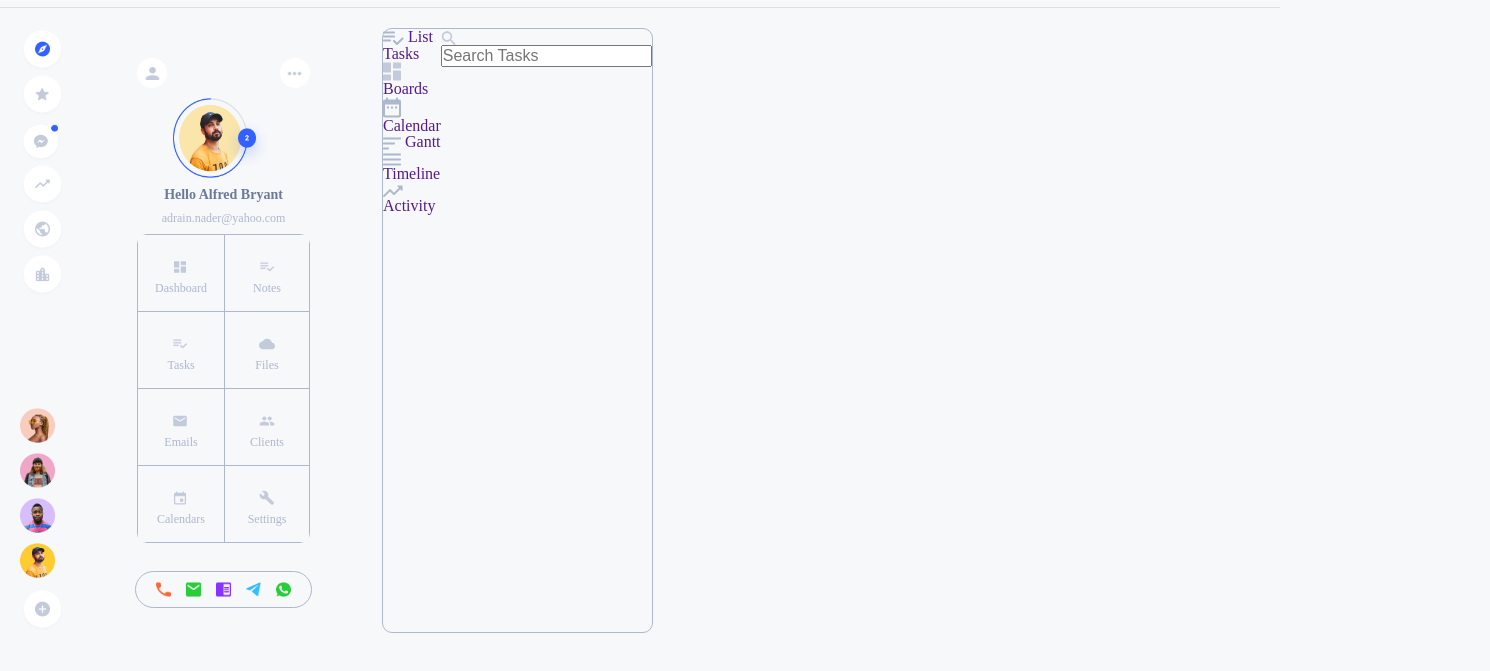
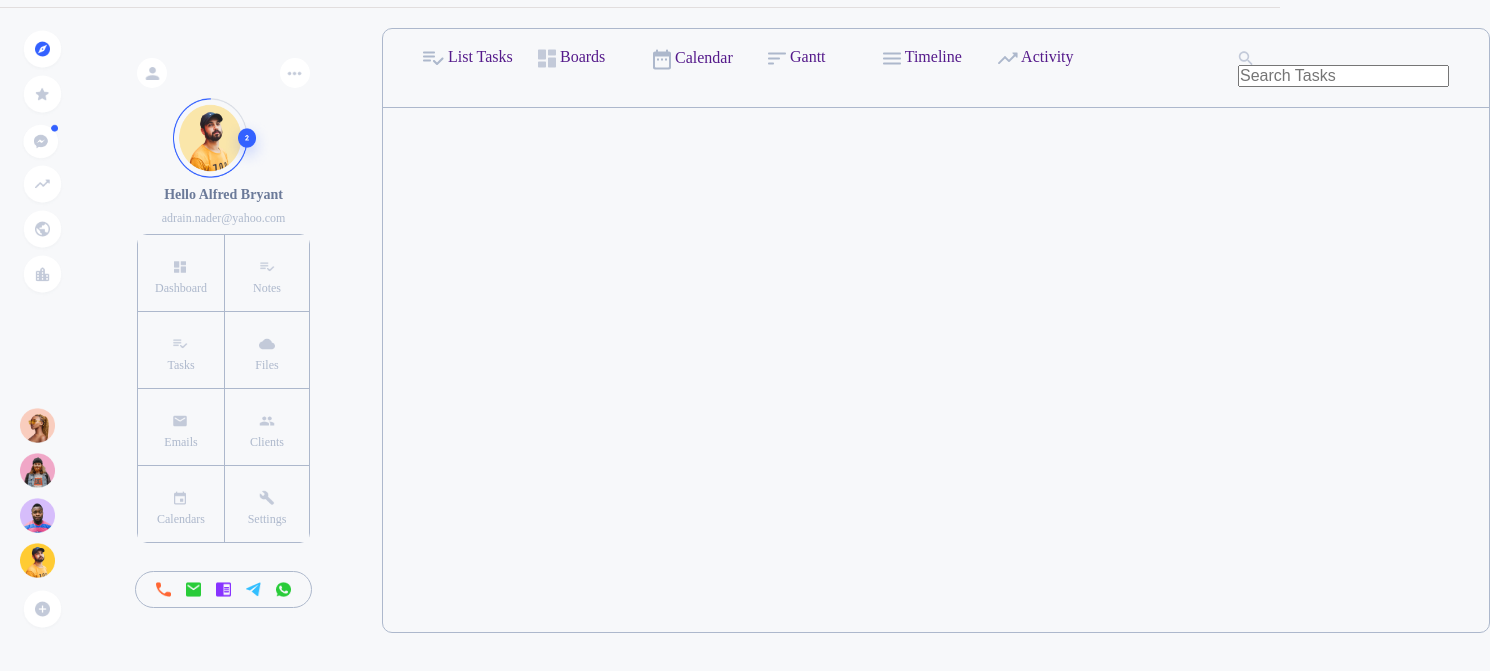
Before and after one commit to Nigar-21/figma-dashboard, a plain HTML site: page index.html in a window 1280 px wide. Shown: the part 73-744 px from the top of the page, 1490 px wide, since content can reach past the window. Drawn offline with Linux system fonts and the light colour scheme.

Commit message:
README.md created

```diff
--- a/assets/scss/layout/_content.scss
+++ b/assets/scss/layout/_content.scss
@@ -133,9 +133,27 @@
     .home{
         border: rgba(173, 184, 204, 1) 1px solid;
         border-radius: 10px;
+
         .header{
             display: flex;
-            justify-content: ;
+            justify-content:space-between ;
+            flex-direction: row;
+            border-bottom:rgba(173, 184, 204, 1) 1px solid ;
+            gap: 150px;
+            padding: 20px 40px;
+        .links{
+            display: flex;
+            gap: 25px;
+
+            a{
+                display: inline-block;
+                min-width: 90px;
+                img{
+                    display: inline-block;
+                }
+
+            }
+        }
         }
     }
   }
```
Also changed, not shown: assets/images/To Do Board – 1600.png (added), assets/scss/main.css, 2 other files.
